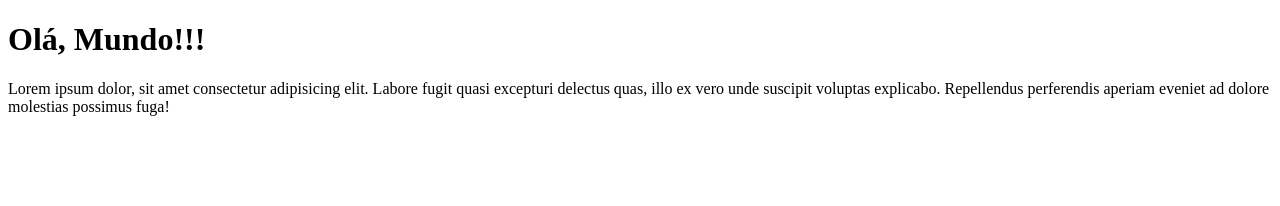
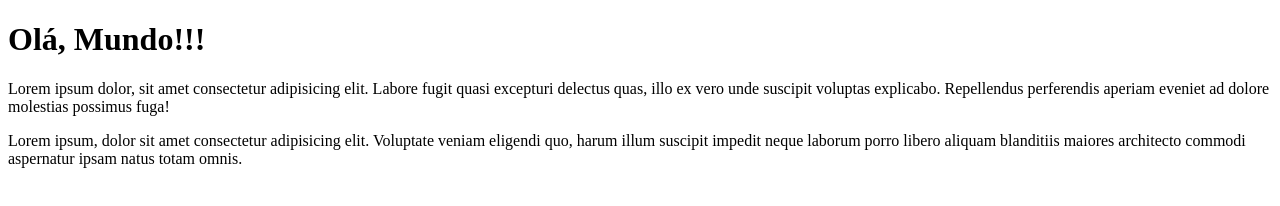
Before and after one commit to Jessicaberto/Ola-Mundo, a plain HTML site: page site exemplo/index.html in a window 1280 px wide. Drawn offline with Linux system fonts and the light colour scheme.

Commit message:
Adicionei um paragrafo

```diff
--- a/site exemplo/index.html
+++ b/site exemplo/index.html
@@ -8,5 +8,6 @@
 <body>
     <h1>Olá, Mundo!!!</h1>
     <p>Lorem ipsum dolor, sit amet consectetur adipisicing elit. Labore fugit quasi excepturi delectus quas, illo ex vero unde suscipit voluptas explicabo. Repellendus perferendis aperiam eveniet ad dolore molestias possimus fuga!</p>
+    <p>Lorem ipsum, dolor sit amet consectetur adipisicing elit. Voluptate veniam eligendi quo, harum illum suscipit impedit neque laborum porro libero aliquam blanditiis maiores architecto commodi aspernatur ipsam natus totam omnis.</p>
 </body>
 </html>
```
